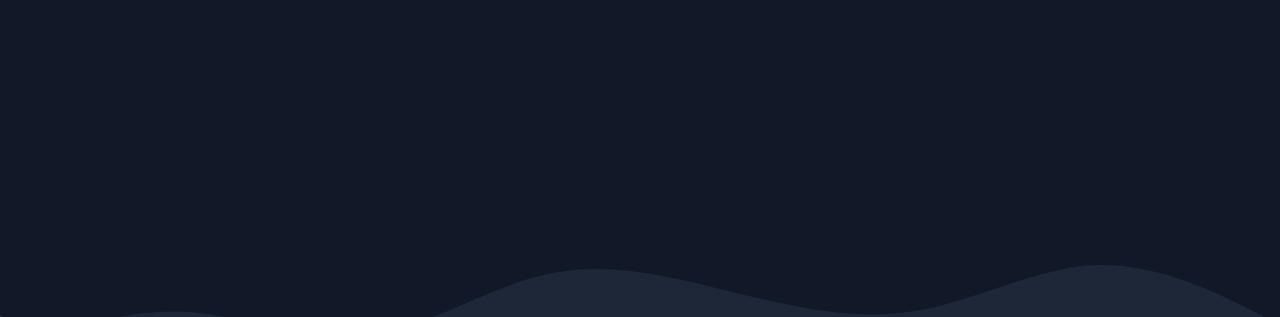
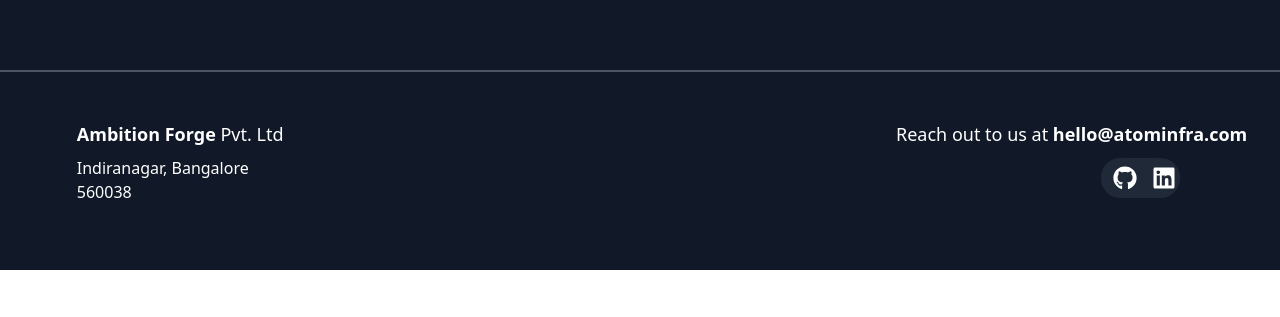
Before and after one commit to atominfra/landing-page, a Next.js app: page / in a window 1280 px wide. Shown: the part 3542-3859 px from the top of the page. After the commit the page ends 3812 px from the top, so only its background shows below. Built offline with nearby package versions, Linux system fonts and the light colour scheme; a web font is replaced by a local one.

Commit message:
footer added

```diff
--- a/src/app/page.js
+++ b/src/app/page.js
@@ -2,6 +2,7 @@ import footerBackgroundImage from '@/assets/layered-waves-footer.svg';
 import FeedBack from '@/components/feedback';
 import NavbarSimple from '@/components/navBar';
 import ScrollToTopButton from '@/components/ScrollToTopButton';
+import SocialPill from '@/components/SocialPill';
 import TeamMemberCard from '@/components/teamCards';
 import { default as data, default as teamData } from '@/utils/teamData';
 import Image from 'next/image';
@@ -126,15 +127,18 @@ export default function Home() {
     </div> */}
 
       {/* Footer Section */}
-      <section className="w-full h-[50vh] relative overflow-hidden">
-        <div className="absolute inset-0">
-          <Image
-            src={footerBackgroundImage}
-            alt="Section divider image"
-            layout="fill"
-            objectFit="cover"
-            quality={100}
-          />
+      <section className="w-full h-[25vh] relative overflow-hidden flex">
+        <div className="absolute inset-0 border-t-2 border-gray-600">
+          <h1 className='text-lg relative top-[6vh] left-[6vw]'><b>Ambition Forge</b> Pvt. Ltd</h1>
+          <h2 className='relative top-[7vh] left-[6vw]'> Indiranagar, Bangalore<br/>
+          560038
+          </h2>
+          <h1 className='absolute top-[6vh] text-lg left-[70vw]'>
+            Reach out to us at <a href='mailto:hello@atominfra.com'><b>hello@atominfra.com</b></a>
+          </h1>
+          <div className=' relative top-[1.28vh] w-[6.2vw] left-[86vw]'>
+          <SocialPill/>
+          </div>
         </div>
       </section>
 
```
